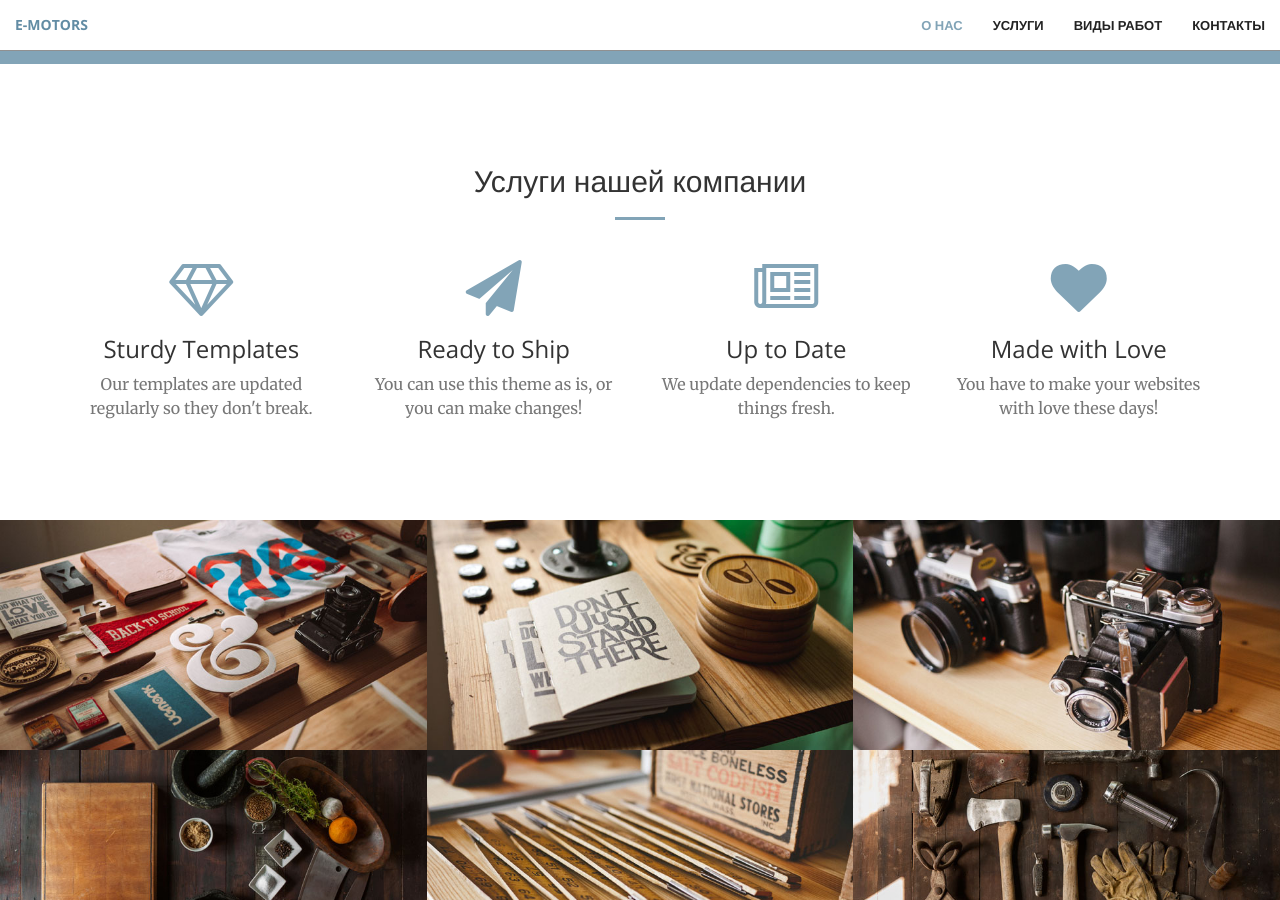
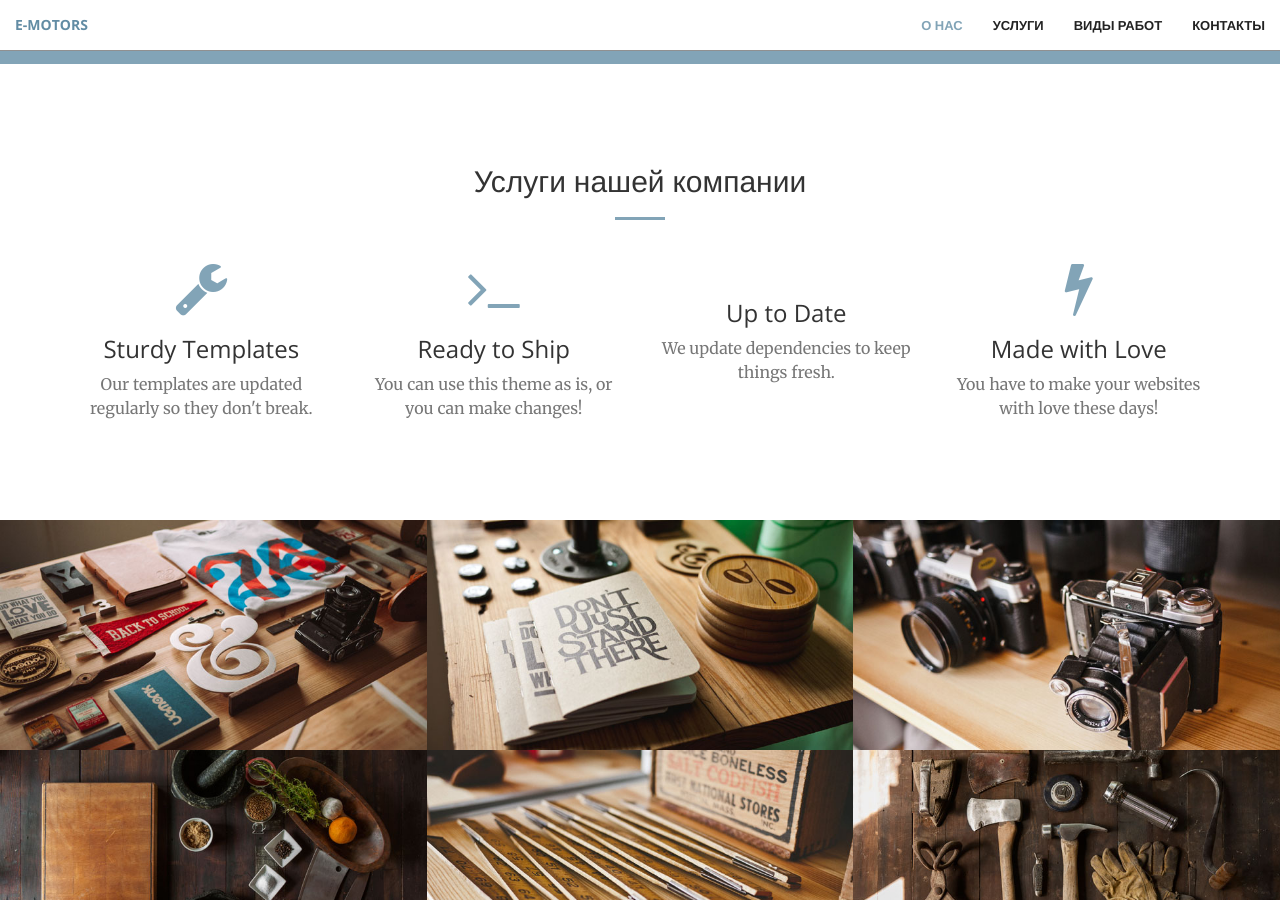
Before and after one commit to Magnum800/e-motors, a Jekyll site: the page built from index.html, in a window 1280 px wide and 900 px high, scrolled down 1326 px. Built offline with Jekyll 4.4.1, drawn with Linux system fonts in a browser that asks for light colours.

Commit message:
Update services.html

```diff
--- a/_includes/services.html
+++ b/_includes/services.html
@@ -11,28 +11,28 @@
         <div class="row">
             <div class="col-lg-3 col-md-6 text-center">
                 <div class="service-box">
-                    <i class="fa fa-4x fa-diamond wow bounceIn text-primary"></i>
+                    <i class="fa fa-4x fa-wrench wow bounceIn text-primary"></i>
                     <h3>Sturdy Templates</h3>
                     <p class="text-muted">Our templates are updated regularly so they don't break.</p>
                 </div>
             </div>
             <div class="col-lg-3 col-md-6 text-center">
                 <div class="service-box">
-                    <i class="fa fa-4x fa-paper-plane wow bounceIn text-primary" data-wow-delay=".1s"></i>
+                    <i class="fa fa-4x fa-terminal wow bounceIn text-primary" data-wow-delay=".1s"></i>
                     <h3>Ready to Ship</h3>
                     <p class="text-muted">You can use this theme as is, or you can make changes!</p>
                 </div>
             </div>
             <div class="col-lg-3 col-md-6 text-center">
                 <div class="service-box">
-                    <i class="fa fa-4x fa-newspaper-o wow bounceIn text-primary" data-wow-delay=".2s"></i>
+                    <i class="fa fa-4x fa-wheelchair-o wow bounceIn text-primary" data-wow-delay=".2s"></i>
                     <h3>Up to Date</h3>
                     <p class="text-muted">We update dependencies to keep things fresh.</p>
                 </div>
             </div>
             <div class="col-lg-3 col-md-6 text-center">
                 <div class="service-box">
-                    <i class="fa fa-4x fa-heart wow bounceIn text-primary" data-wow-delay=".3s"></i>
+                    <i class="fa fa-4x fa-bolt wow bounceIn text-primary" data-wow-delay=".3s"></i>
                     <h3>Made with Love</h3>
                     <p class="text-muted">You have to make your websites with love these days!</p>
                 </div>
```
